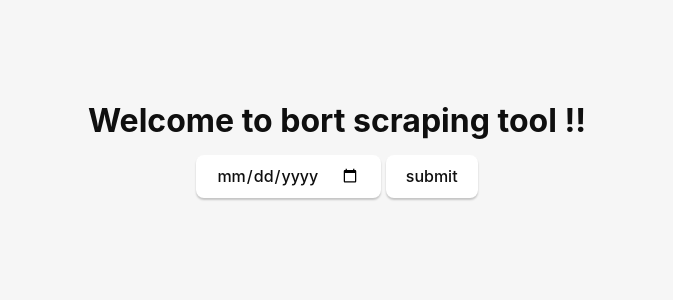
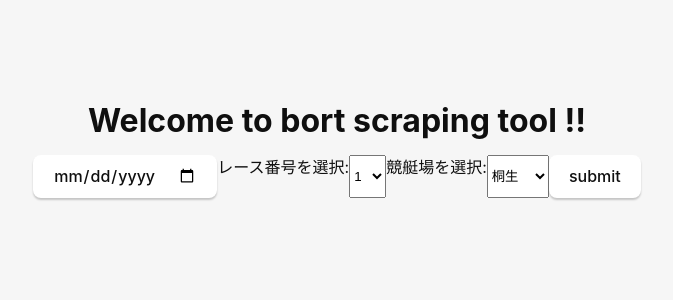
Before and after one commit to shotarokuramata/bort-scraping, a React (Vite) app: page / in a window 1280 px wide. Shown: the top 300 px of the page, without its empty margins (303-976 px from the left). Built offline with nearby package versions, Linux system fonts and the light colour scheme.

Commit message:
単一のレース場用の情報をフロントから受け取れるように変更

```diff
--- a/src/App.tsx
+++ b/src/App.tsx
@@ -1,14 +1,17 @@
 import { useState } from "react";
 import { invoke } from "@tauri-apps/api/core";
+import { kyoteiPlaces } from "./information";
 import "./App.css";
 
 function App() {
   const [greetMsg, setGreetMsg] = useState("");
   const [date, setDate] = useState("");
+  const [raceNumber, setRaceNumber] = useState("");
+  const [placeNumber, setPlaceNumber] = useState("");
 
   async function greet() {
     // Learn more about Tauri commands at https://tauri.app/develop/calling-rust/
-    setGreetMsg(await invoke("get_biyori_info", { date }));
+    setGreetMsg(await invoke("get_biyori_info", { date, raceNumber, placeNumber }));
   }
 
   return (
@@ -23,11 +26,37 @@ function App() {
         }}
       >
         <input
-          id="greet-input"
+          id="date"
           onChange={(e) => setDate(e.currentTarget.value)}
           placeholder="Enter a name..."
           type="date"
         />
+
+<label htmlFor="raceNumber">レース番号を選択:</label>
+        <select
+          id="raceNumber"
+          value={raceNumber}
+          onChange={(e) => setRaceNumber(e.currentTarget.value)}
+        >
+          {Array.from({ length: 12 }, (_, i) => i + 1).map((num) => (
+            <option key={num} value={num}>
+              {num}
+            </option>
+          ))}
+        </select>
+
+        <label htmlFor="placeNumber">競艇場を選択:</label>
+        <select
+          id="placeNumber"
+          value={placeNumber}
+          onChange={(e) => setPlaceNumber(e.currentTarget.value)}
+        >
+          {Object.entries(kyoteiPlaces).map(([key, name]) => (
+            <option key={key} value={key}>
+              {name}
+            </option>
+          ))}
+        </select>
         <button type="submit">submit</button>
       </form>
       <p>{greetMsg}</p>
--- /dev/null
+++ b/src/information.ts
@@ -0,0 +1,26 @@
+export const kyoteiPlaces: { [key: number]: string } = {
+  1: "桐生",
+  2: "戸田",
+  3: "江戸川",
+  4: "平和島",
+  5: "多摩川",
+  6: "浜名湖",
+  7: "蒲郡",
+  8: "常滑",
+  9: "津",
+  10: "三国",
+  11: "びわこ",
+  12: "住之江",
+  13: "尼崎",
+  14: "鳴門",
+  15: "丸亀",
+  16: "児島",
+  17: "宮島",
+  18: "徳山",
+  19: "下関",
+  20: "若松",
+  21: "芦屋",
+  22: "福岡",
+  23: "唐津",
+  24: "大村"
+};
```
Also changed, not shown: 1 other file (tests, documents, lock files or other folders).
